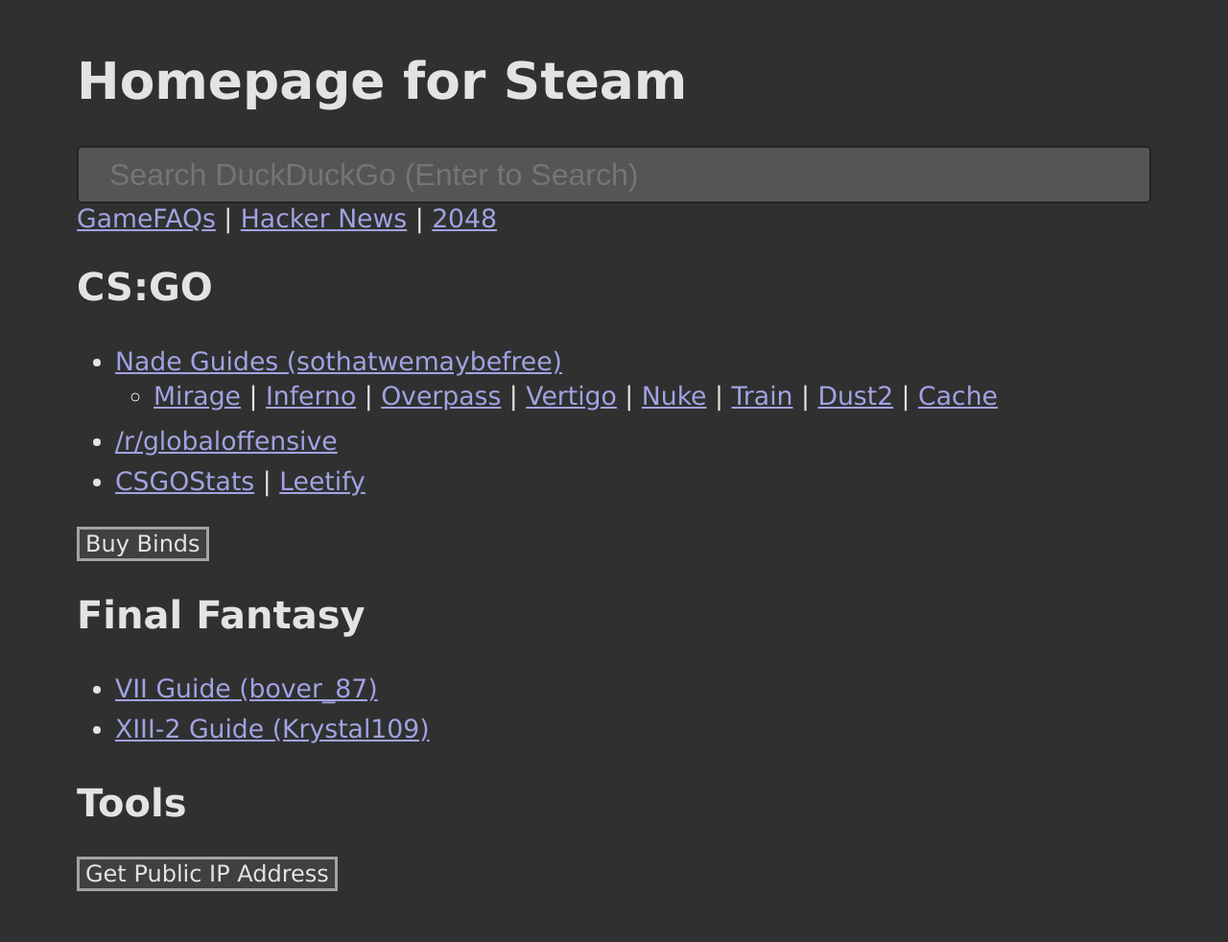
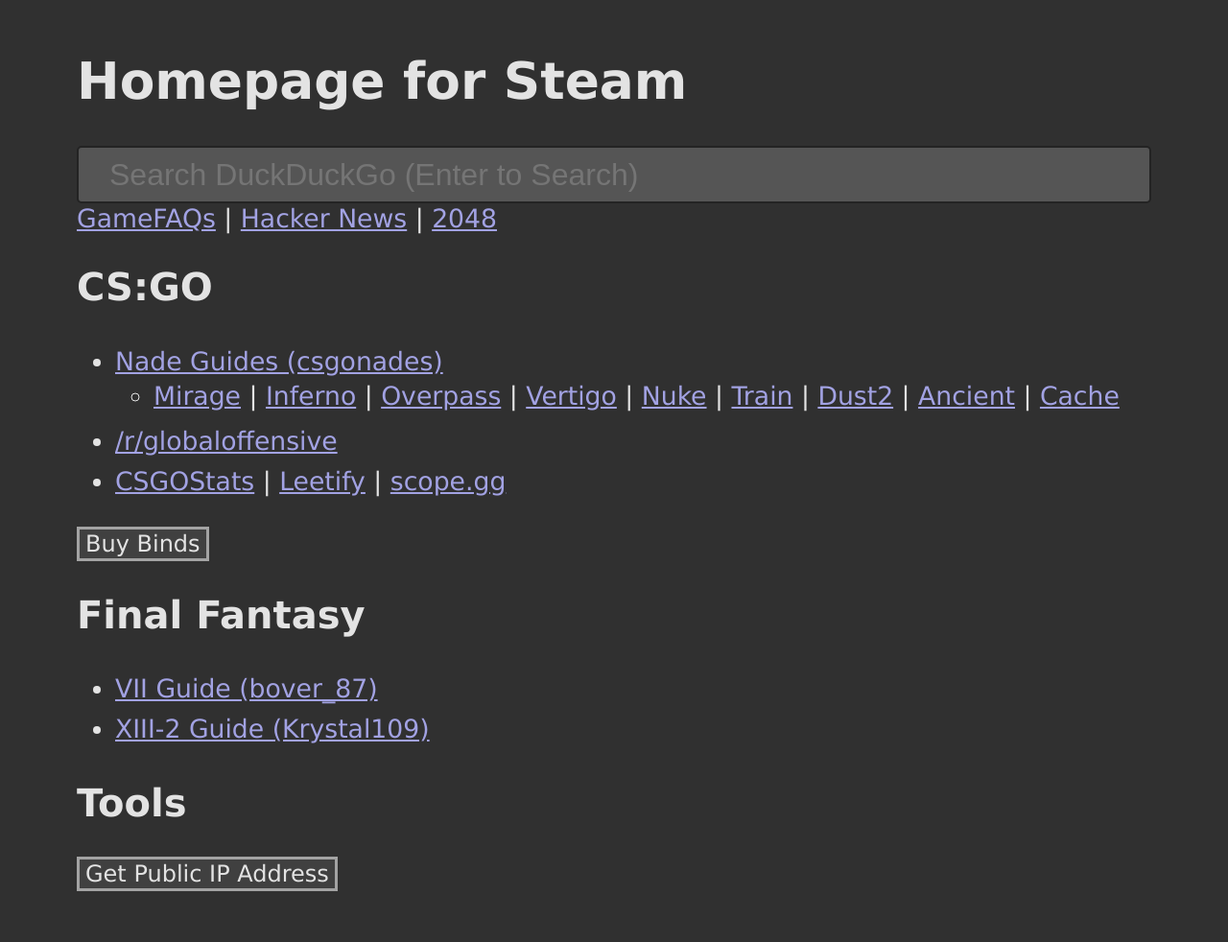
Before and after one commit to Flafla2/flafla2.github.io, a Jekyll site: the page steam/index.html, which Jekyll copies as it is, in a window 1280 px wide. Shown: the whole page at 96% size. Built offline with Jekyll 4.4.1, drawn with Linux system fonts in a browser that asks for light colours.

Commit message:
[steam] Change sothatwemaybefree to csgonades

```diff
--- a/steam/index.html
+++ b/steam/index.html
@@ -89,13 +89,13 @@
 	<div class="game" id="csgo">
 		<h2>CS:GO</h2>
 		<ul>
-			<li><a href="https://sothatwemaybefree.com/">Nade Guides (sothatwemaybefree)</a>
+			<li><a href="https://www.csgonades.com/">Nade Guides (csgonades)</a>
 				<ul>
-					<li><a href="http://sothatwemaybefree.com/map/de_mirage">Mirage</a> | <a href="http://sothatwemaybefree.com/map/de_inferno"> Inferno</a> | <a href="http://sothatwemaybefree.com/map/de_overpass">Overpass</a> | <a href="http://sothatwemaybefree.com/map/de_vertigo">Vertigo</a> | <a href="http://sothatwemaybefree.com/map/de_nuke">Nuke</a> | <a href="http://sothatwemaybefree.com/map/de_train">Train</a> | <a href="http://sothatwemaybefree.com/map/de_dust2">Dust2</a> | <a href="http://sothatwemaybefree.com/map/de_cache">Cache</a></li>
+					<li><a href="https://www.csgonades.com/maps/mirage">Mirage</a> | <a href="https://www.csgonades.com/maps/inferno"> Inferno</a> | <a href="https://www.csgonades.com/maps/overpass">Overpass</a> | <a href="https://www.csgonades.com/maps/vertigo">Vertigo</a> | <a href="https://www.csgonades.com/maps/nuke">Nuke</a> | <a href="https://www.csgonades.com/maps/train">Train</a> | <a href="https://www.csgonades.com/maps/dust2">Dust2</a> | <a href="https://www.csgonades.com/maps/ancient">Ancient</a> | <a href="https://www.csgonades.com/maps/cache">Cache</a></li>
 				</ul>
 			</li>
 			<li><a href="https://reddit.com/r/globaloffensive">/r/globaloffensive</a></li>
-			<li><a href="https://csgostats.gg/player/76561198029345998">CSGOStats</a> | <a href="https://leetify.com">Leetify</a></li>
+			<li><a href="https://csgostats.gg/player/76561198029345998">CSGOStats</a> | <a href="https://leetify.com">Leetify</a> | <a href="https://scope.gg">scope.gg</a></li>
 		</ul>
 		<button onclick="document.getElementById('buy-binds').classList.toggle('hidden')">Buy Binds</button><br/>
 		<table id="buy-binds" class="hidden">
```
